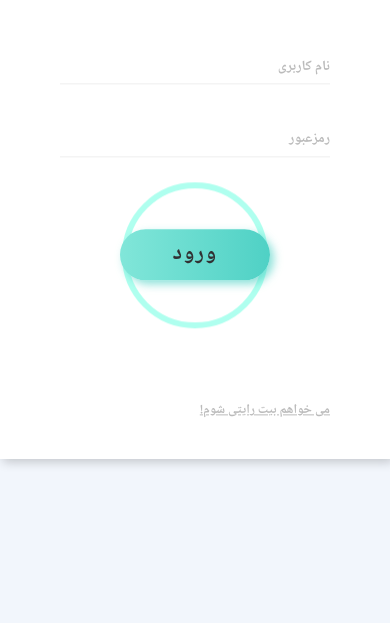
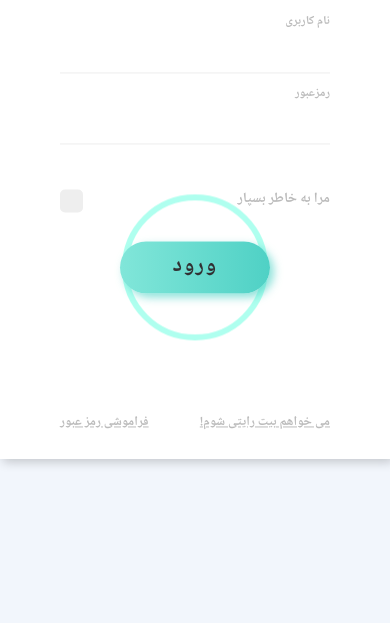
Before and after one commit to MeysamS/bitwrite, a Django app: page /login/ in a window 390 px wide. Shown: the part 221-844 px from the top of the page. Run offline with Django 3.2, Linux system fonts and the light colour scheme; some libraries are stand-ins or nearby versions; some web fonts are replaced.

Commit message:
update login

```diff
--- a/templates/registration/login.html
+++ b/templates/registration/login.html
@@ -97,7 +97,6 @@
             text-align: justify;
         }
     </style>
-
     <style>
         /* animate logo bit write */
 
@@ -112,13 +111,13 @@
             overflow: hidden;
             transform: translatey(0px);
             animation: float 3s ease-in-out infinite;
+        }
 
-        img {
+        .loader-logo img {
             width: 100%;
             height: auto;
         }
 
-        }
 
         @keyframes float {
             0% {
@@ -132,8 +131,79 @@
             }
         }
     </style>
+    <style>
+        /* The customcheck */
+        .customcheck {
+            display: block;
+            position: relative;
+            padding-left: 35px;
+            margin-bottom: 12px;
+            cursor: pointer;
+            font-size: 22px;
+            -webkit-user-select: none;
+            -moz-user-select: none;
+            -ms-user-select: none;
+            user-select: none;
+        }
+
+        /* Hide the browser's default checkbox */
+        .customcheck input {
+            position: absolute;
+            opacity: 0;
+            cursor: pointer;
+        }
+
+        /* Create a custom checkbox */
+        .checkmark {
+            position: absolute;
+            top: 0;
+            left: 0;
+            height: 23px;
+            width: 23px;
+            background-color: #eee;
+            border-radius: 5px;
+        }
+
+        /* On mouse-over, add a grey background color */
+        .customcheck:hover input ~ .checkmark {
+            background-color: #ccc;
+        }
+
+        /* When the checkbox is checked, add a blue background */
+        .customcheck input:checked ~ .checkmark {
+            background-color: #02cfa6;
+            border-radius: 5px;
+        }
+
+        /* Create the checkmark/indicator (hidden when not checked) */
+        .checkmark:after {
+            content: "";
+            position: absolute;
+            display: none;
+        }
+
+        /* Show the checkmark when checked */
+        .customcheck input:checked ~ .checkmark:after {
+            display: block;
+        }
+
+        /* Style the checkmark/indicator */
+        .customcheck .checkmark:after {
+            left: 9px;
+            top: 5px;
+            width: 5px;
+            height: 10px;
+            border: solid white;
+            border-width: 0 3px 3px 0;
+            -webkit-transform: rotate(45deg);
+            -ms-transform: rotate(45deg);
+            transform: rotate(45deg);
+        }
+
+    </style>
 {% endblock %}
 {% block content %}
+
 
     <div class="container" style="direction: rtl">
         <section id="formHolder">
@@ -145,7 +215,8 @@
                     <div class="heading">
                         <h3 class="loader-logo">BIT WRITE</h3>
                         <div class="loader">
-                            <img width="50%" class="loader-logo" src="{% static 'bw/assets/img/logo_original.png' %}" alt="">
+                            <img width="50%" class="loader-logo" src="{% static 'bw/assets/img/logo_original.png' %}"
+                                 alt="">
                         </div>
 
                         <p style="font-family: NotoNaskh">بیت رایت - فراتر از رایت</p>
@@ -179,38 +250,74 @@
                                 <span class="error"></span>
                             </div>
 
+                            {% comment %}           <div class="box">
+                                <input id="rememberChkBox" type="checkbox">
+                                <span class="check"></span>
+                                <label for="rememberChkBox">مرا به خاطر بسپار
+
+                                </label>
+
+                            </div>{% endcomment %}
+
+                            <label for="rememberChkBox" class="customcheck">مرا به خاطر بسپار
+                                <input type="checkbox" id="rememberChkBox">
+                                <span class="checkmark"></span>
+                            </label>
+                            {#                            <div class="round">#}
+                            {#                                <input type="checkbox" id="rememberChkBox"/>#}
+                            {#                                <label for="rememberChkBox">مرا به خاطر بسپار</label>#}
+                            {#                            </div>#}
+
+
                             <div class="CTA">
                                 <div class="wrap">
-                                    <button type="submit" class="button">ورود</button>
+                                    <button id="submitLogin" type="submit" class="button">ورود</button>
                                 </div>
                                 <div style="margin-top: 120px">
-                                    <a href="#" class="switch">می خواهم بیت رایتی شوم!</a>
-
+                                    <a onclick="switchForm('reset',this)" href="#" class="switch pull-left">فراموشی رمز
+                                        عبور</a>
+                                    <a onclick="switchForm('signup',this)" href="#" class="switch pull-right">می خواهم
+                                        بیت
+                                        رایتی شوم!</a>
                                 </div>
                             </div>
                         </form>
                     </div><!-- End Login Form -->
 
+                    <!-- Reset Password Form -->
+                    <div class="reset form-peice switched">
+                        <form class="reset-form" action="{% url 'password_reset' %}" method="post">
+                            {% csrf_token %}
+                            <div class="form-group">
+                                <label for="username">آدرس ایمیل</label>
+                                <input autocomplete="off" type="email" name="email" id="email"
+                                       value="{% if form.email.value %}{{ form.email.value }}{% endif %}"/>
+                                <span class="error"></span>
+                            </div>
+
+                            <div class="CTA">
+                                <div class="wrap">
+                                    <button type="submit" class="button">بازیابی رمز عبور</button>
+                                </div>
+                                <div style="margin-top: 195px">
+                                    <a onclick="switchForm('signup',this)" href="#" class="switch pull-right">می خواهم
+                                        بیت
+                                        رایتی شوم!</a>
+                                    <a onclick="switchForm('login',this)" href="#" class="switch pull-left">من بیت رایتی
+                                        هستم</a>
+                                </div>
+                            </div>
+                        </form>
+                    </div><!-- Reset Password Form -->
 
                     <!-- Signup Form -->
                     <div class="signup form-peice {% if not 'signup' in request.GET %} switched{% endif %}">
                         <form class="signup-form" action="#" method="post">
 
                             <div class="form-group">
-                                <label for="name">نام نام خانوادگی</label>
-                                <input type="text" name="username" id="name" class="name">
-                                <span class="error"></span>
-                            </div>
-
-                            <div class="form-group">
                                 <label for="email">آدرس الکترونیکی</label>
                                 <input type="email" name="emailAdress" id="email" class="email">
                                 <span class="error"></span>
-                            </div>
-
-                            <div class="form-group">
-                                <label for="phone">شماره تماس - <small>اختیاری</small></label>
-                                <input type="text" name="phone" id="phone">
                             </div>
 
                             <div class="form-group">
@@ -226,8 +333,16 @@
                             </div>
 
                             <div class="CTA">
-                                <input type="submit" value="ثبت نام" id="submit">
-                                <a href="#" class="switch">من بیت رایتی هستم!</a>
+                                <div class="wrap">
+                                    <button type="submit" class="button">ثبت نام</button>
+                                </div>
+                                <div style="margin-top: 50px">
+                                    <a onclick="switchForm('reset',this)" href="#" class="switch pull-left">فراموشی رمز
+                                        عبور</a>
+                                    <a onclick="switchForm('login',this)" href="#"
+                                       class="switch pull-right">من
+                                        بیت رایتی هستم!</a>
+                                </div>
                             </div>
                         </form>
                     </div><!-- End Signup Form -->
@@ -243,6 +358,7 @@
 
 {% block custom_js %}
     <script src="{% static 'plugins/toastr/toastr.min.js' %}"></script>
+    <script src="{% static 'plugins/cookie/jquery-cookie.js' %}"></script>
     <script>
 
         $(document).ready(function () {
@@ -274,42 +390,7 @@
 
         });
     </script>
-    {% comment %}
     <script>
-
-        $(document).ready(function () {
-            $('.login-info-box').fadeOut();
-            $('.login-show').addClass('show-log-panel');
-        });
-
-
-        $('.login-reg-panel input[type="radio"]').on('change', function () {
-            if ($('#log-login-show').is(':checked')) {
-                $('.register-info-box').fadeOut();
-                $('.login-info-box').fadeIn();
-
-                $('.white-panel').addClass('right-log');
-                $('.register-show').addClass('show-log-panel');
-                $('.login-show').removeClass('show-log-panel');
-
-            } else if ($('#log-reg-show').is(':checked')) {
-                $('.register-info-box').fadeIn();
-                $('.login-info-box').fadeOut();
-
-                $('.white-panel').removeClass('right-log');
-
-                $('.login-show').addClass('show-log-panel');
-                $('.register-show').removeClass('show-log-panel');
-            }
-        });
-
-
-    </script>
-{% endcomment %}
-
-    <script>
-
-
         {% if form.username.errors %}
             {% for error in form.username.errors %}
                 $('#username').siblings('span.error').text('{{error}}').fadeIn().parent('.form-group').addClass('hasError');
@@ -321,6 +402,10 @@
                 $('#password').siblings('span.error').text('{{error}}').fadeIn().parent('.form-group').addClass('hasError');
             {% endfor %}
         {% endif %}
+
+        {% if form.username.value %}$('#username').siblings('label').addClass('active');{% endif %}
+        {% if form.password.value %}$('#password').siblings('label').addClass('active');{% endif %}
+
 
         /*global $, document, window, setTimeout, navigator, console, location*/
         $(document).ready(function () {
@@ -338,8 +423,6 @@
             }
 
             // Label effect
-            {% if form.username.value %}$('#username').siblings('label').addClass('active');{% endif %}
-            {% if form.password.value %}$('#password').siblings('label').addClass('active');{% endif %}
             $('input').focus(function () {
 
                 $(this).siblings('label').addClass('active');
@@ -409,19 +492,6 @@
             });
 
 
-            // form switch
-            $('a.switch').click(function (e) {
-                $(this).toggleClass('active');
-                e.preventDefault();
-
-                if ($('a.switch').hasClass('active')) {
-                    $(this).parents('.form-peice').addClass('switched').siblings('.form-peice').removeClass('switched');
-                } else {
-                    $(this).parents('.form-peice').removeClass('switched').siblings('.form-peice').addClass('switched');
-                }
-            });
-
-
             // Form submit
             $('form.signup-form').submit(function (event) {
                 event.preventDefault();
@@ -460,5 +530,36 @@
 
         });
 
+        // form switch
+        function switchForm(data, self) {
+            $(self).parents('.form-peice').addClass('switched')
+            $('.' + data).removeClass('switched')
+        }
+
+        fillByMemory()
+        $('#submitLogin').on('click', function () {
+
+            if ($('#rememberChkBox').val()) {
+                rememberMe();
+            }
+        });
+
+        function rememberMe() {
+            $.cookie('id', $('#username').val());
+            $.cookie('password', $('#password').val());
+
+        }
+
+        function fillByMemory() {
+            if (!!$.cookie('id'))
+                $('#username').val($.cookie('id'));
+            $('#username').siblings('label').addClass('active')
+
+
+            if (!!$.cookie('password'))
+                $('#password').val($.cookie('password'));
+            $('#password').siblings('label').addClass('active')
+
+        }
     </script>
 {% endblock %}
--- a/templates/registration/login_base.html
+++ b/templates/registration/login_base.html
@@ -121,8 +121,8 @@
         }
 
         .brand .heading.active {
-            top: 100px;
-            left: 100px;
+            top: 5%;
+            left: 10%;
             transform: translate(0);
         }
 
@@ -239,7 +239,7 @@
         }
 
         .form form label.active {
-            transform: translateY(10px);
+            transform: translateY(5px);
             font-size: 12px;
         }
 
@@ -248,7 +248,7 @@
             font-weight: 600;
         }
 
-        .form form input:not([type=submit]) {
+        .form form input:not([type='checkbox']):not([type='submit']) {
             background: none;
             outline: none;
             border: none;
@@ -360,7 +360,7 @@
             }
 
             section#formHolder .form {
-                width: 80vw;
+                width: 100vw;
                 min-height: 500px;
                 margin-left: 10vw;
             }
```
Also changed, not shown: static/plugins/cookie/jquery-cookie.js (added).
